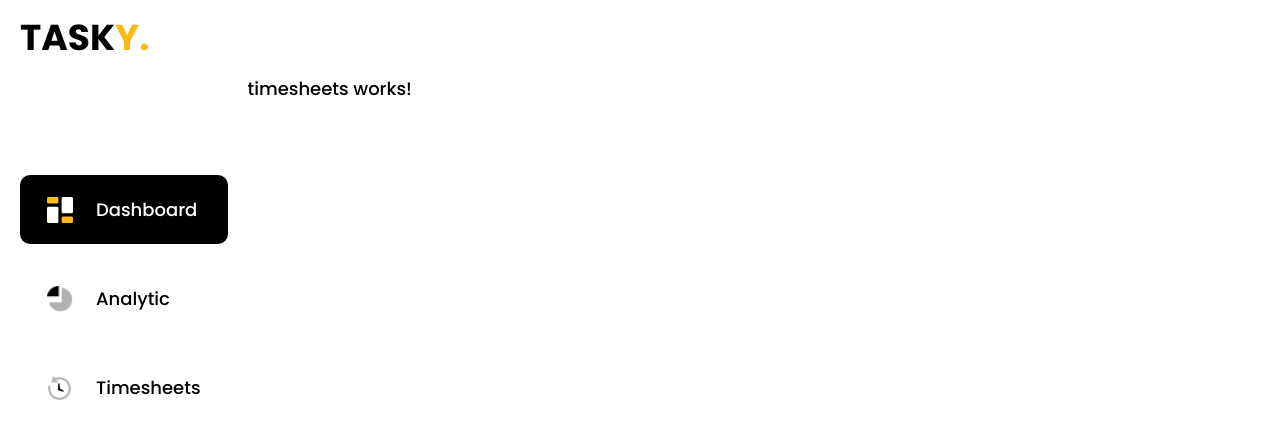
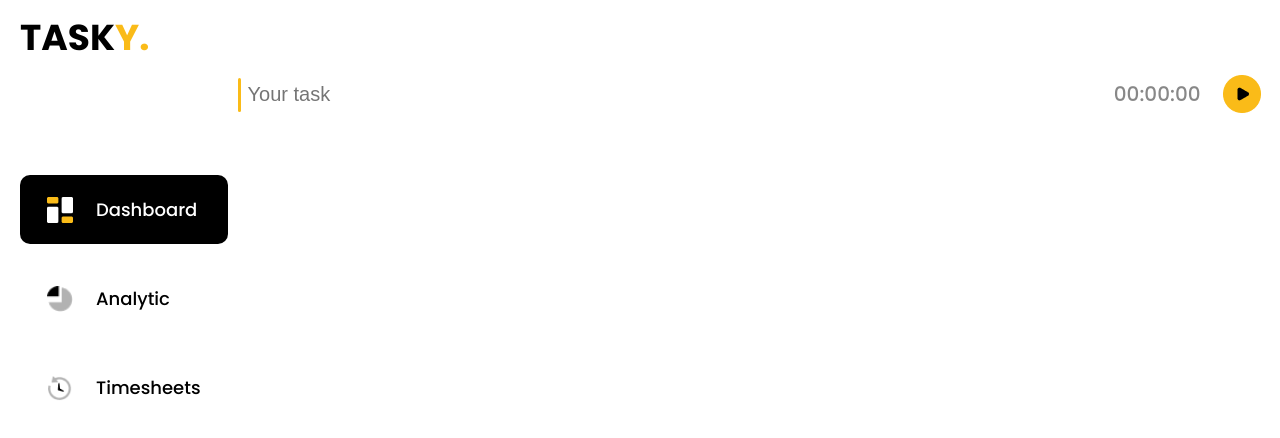
Before and after one commit to Kilomebit17/tasky-time-tracker, an Angular app: page /timesheets in a window 1280 px wide. Shown: the top 438 px of the page. Built offline with nearby package versions, Linux system fonts and the light colour scheme; a web font is replaced by a local one.

Commit message:
added timesheets timer

```diff
--- a/src/app/components/main-timer-button/main-timer-button.component.ts
+++ b/src/app/components/main-timer-button/main-timer-button.component.ts
@@ -1,7 +1,7 @@
 import { CommonModule } from "@angular/common";
 import { Component, OnDestroy } from '@angular/core';
-import { pauseTimerImage, playTimerImage } from "./main-timer.mock";
 import { Subscription, interval } from "rxjs";
+import { pauseTimerImage, playTimerImage } from "../../constants/constants";
 
 @Component({
   selector: 'main-timer-button',
@@ -39,8 +39,11 @@ constructor() {
       this.updateTime();
     });
   }
-  ngOnDestroy(): void {
+  private stopTimer() {
     this.subscription?.unsubscribe()
+    this.seconds = 0;
+    this.minutes = 0;
+    this.hours = 0;
   }
   private updateTime() {
     this.seconds++;
@@ -53,12 +56,7 @@ constructor() {
       this.hours++;
     }
   }
-  private stopTimer() {
-    this.subscription?.unsubscribe()
-    this.seconds = 0;
-    this.minutes = 0;
-    this.hours = 0;
-  }
+
   private calcDifferenceTime() {
     let currentTime:any = new Date();
 
@@ -72,5 +70,8 @@ constructor() {
     // Output the result
     console.log("Difference is: " + hours + " hours, " + minutes + " minutes, and " + seconds + " seconds.");
   }
+  ngOnDestroy(): void {
+    this.subscription?.unsubscribe()
+  }
 
 }
--- /dev/null
+++ b/src/app/components/timesheets-timer/timesheets-timer.component.html
@@ -0,0 +1,12 @@
+<div class="timesheets-timer">
+    <div class="timesheets-timer--wrapper">
+        <div class="timesheets-timer--task">
+            <input (input)="inputEvent($event.target)"  [placeholder]="taskPlaceholder" type="text" >
+        </div>
+        <div class="timesheets-timer--time">
+            <div class="timesheets-timer--info">{{ hours | number:'2.0' }}:{{ minutes | number:'2.0' }}:{{ seconds | number:'2.0' }}</div>
+            <img [src]="getTimerImage()" (click)="handleTimerEvent()" alt="alt" class="timesheets-timer--button">
+        </div>
+    </div>
+    <div class="timesheets-timer--task__error" *ngIf="isError">The field can't be empty</div>
+</div>
--- /dev/null
+++ b/src/app/components/timesheets-timer/timesheets-timer.component.scss
@@ -0,0 +1,47 @@
+.timesheets-timer {
+    &--task {
+        position: relative;
+        input {
+            color: #626262;
+            font-size: 20px;
+            border: none;
+            outline: none;
+        }
+        &::before {
+            content: '';
+            position: absolute;
+            left: -10px;
+            top:-3px;
+
+            height: 34px;
+            width: 3px;
+            background-color: #FABB18;
+            border-radius: 6px;
+        }
+        &__error {
+            color: rgb(207, 2, 2);
+            font-size: 14px;
+            font-weight: 500;
+            transform: translateY(5px);
+        }
+    }
+    &--wrapper {
+        width: 100%;
+        display: flex;
+        align-items: center;
+        justify-content: space-between;
+    }
+    &--time {
+        display: flex;
+        align-items: center;
+        gap: 22px;
+    }
+    &--info {
+        color: #888888;
+        font-size: 20px;
+        font-weight: 500;
+    }
+    &--button {
+        cursor: pointer;
+    }
+}
--- /dev/null
+++ b/src/app/components/timesheets-timer/timesheets-timer.component.ts
@@ -0,0 +1,86 @@
+import { Component, EventEmitter } from '@angular/core';
+import { CommonModule } from "@angular/common";
+import { Custom, pauseTimer, startTimer, taskLabel } from "../../constants/constants";
+import { Subscription, interval } from "rxjs";
+
+@Component({
+  selector: 'timesheets-timer',
+  standalone: true,
+  imports: [CommonModule],
+  templateUrl: './timesheets-timer.component.html',
+  styleUrl: './timesheets-timer.component.scss'
+})
+export class TimesheetsTimerComponent {
+  public isTimerLaunched = false;
+  public hours: number = 0;
+  public minutes: number = 0;
+  public seconds: number = 0;
+  public taskPlaceholder:string = taskLabel;
+  public task:string = '';
+  public isError = false;
+  private subscription:Subscription = new Subscription()
+  public emitter = new EventEmitter<any>()
+  private emitData = {
+    task:'',
+    timerStart:'',
+    timerEnd:'',
+  }
+
+  public handleTimerEvent() {
+    if(!this.isValided()) return;
+
+    this.isTimerLaunched = !this.isTimerLaunched
+    if(this.isTimerLaunched) {
+      this.startTimer()
+    }
+    if(!this.isTimerLaunched) {
+      this.stopTimer()
+    }
+  }
+  public getTimerImage() {
+    return this.isTimerLaunched ? pauseTimer  : startTimer
+  }
+  public inputEvent({value}:Custom) {
+    this.task = value as string;
+    this.isError = false;
+  }
+  private startTimer() {
+    this.subscription = interval(1000).subscribe((value) => {
+      this.updateTime();
+    });
+  }
+  private isValided() {
+    let isValided = true
+    if(this.task === '' && this.isTimerLaunched) {
+      isValided = false;
+      this.isError = true;
+      return;
+    }
+    return isValided
+  }
+  private stopTimer() {
+    if(!this.isValided()) {
+      this.isError = true;
+      return
+    };
+    if(this.task !== '') {
+      this.subscription?.unsubscribe()
+      this.seconds = 0;
+      this.minutes = 0;
+      this.hours = 0;
+
+      this.emitter.emit(this.emitData);
+    }
+  }
+  private updateTime() {
+    this.seconds++;
+    if (this.seconds >= 60) {
+      this.seconds = 0;
+      this.minutes++;
+    }
+    if (this.minutes >= 60) {
+      this.minutes = 0;
+      this.hours++;
+    }
+  }
+}
--- a/src/app/constants/constants.ts
+++ b/src/app/constants/constants.ts
@@ -1 +1,8 @@
 export const DefaultIcon = '/assets/icons/default-icon.png'
+export const playTimerImage = '/assets/images/start-timer-image.png'
+export const pauseTimerImage = '/assets/images/pause-timer-image.png'
+export const startTimer = '/assets/icons/start-timer.png'
+export const pauseTimer = '/assets/icons/pause-timer.png'
+export const taskLabel = 'Your task'
+
+export type Custom = any;
--- a/src/app/pages/timesheets/timesheets.component.html
+++ b/src/app/pages/timesheets/timesheets.component.html
@@ -1 +1,3 @@
-<p>timesheets works!</p>
+<div class="timesheets">
+    <timesheets-timer></timesheets-timer>
+</div>
--- a/src/app/pages/timesheets/timesheets.component.scss
+++ b/src/app/pages/timesheets/timesheets.component.scss
@@ -0,0 +1,3 @@
+.timesheets {
+    width: calc(100vw - 267px);
+}
--- a/src/app/pages/timesheets/timesheets.component.ts
+++ b/src/app/pages/timesheets/timesheets.component.ts
@@ -1,12 +1,19 @@
 import { Component } from '@angular/core';
+import { TimesheetsTimerComponent } from "../../components/timesheets-timer/timesheets-timer.component";
 
 @Component({
   selector: 'app-timesheets',
   standalone: true,
-  imports: [],
+  imports: [TimesheetsTimerComponent],
   templateUrl: './timesheets.component.html',
   styleUrl: './timesheets.component.scss'
 })
 export class TimesheetsComponent {
+    public timeData:any[] = [];
+
+
+    public setTime(time:any) {
+      this.timeData.push(time);
+    }
 
 }
```
Also changed, not shown: src/app/components/timesheets-timer/timesheets-timer.mock.ts (added), src/assets/icons/pause-timer.png (added), src/assets/icons/start-timer.png (added).
